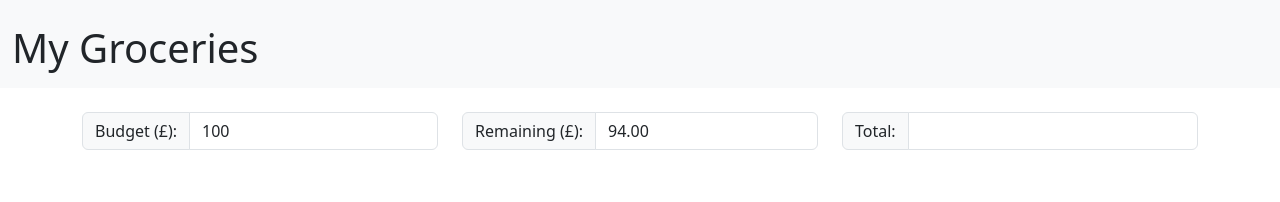
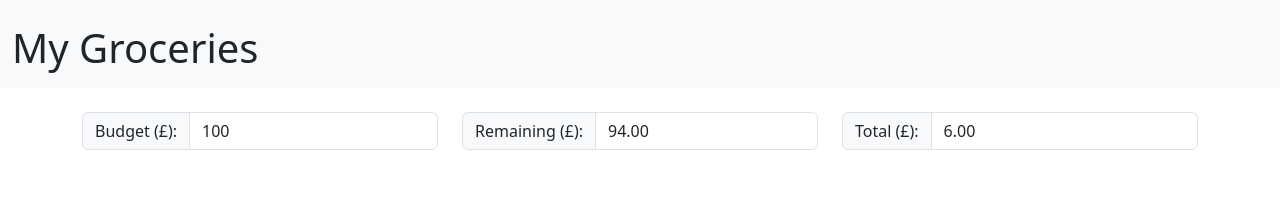
Before and after one commit to RSayer532/ShoppingList, a React (Create React App) app in the folder client/: page / in a window 1280 px wide. Shown: the top 202 px of the page. Built offline with nearby package versions, Linux system fonts and the light colour scheme.

Commit message:
Formatting

```diff
--- a/client/src/components/AddNewItem.js
+++ b/client/src/components/AddNewItem.js
@@ -22,7 +22,7 @@ const AddNewItem = () => {
     const remaining = useSelector(selectRemaining);
     const itemList = useSelector(selectExistingItems);
 
-    // clear inputs of each element
+    // Clear inputs of each element
     const clearInputs = () => {
         setItemPrice("");
         setTotal("");
@@ -30,6 +30,7 @@ const AddNewItem = () => {
         setItemQuantity(1);
     };
 
+    // do i need use effect??????
     useEffect(() => {
         // If no item or price is given, or the total is too large then disable submit button
         let condition = itemName === "" || itemPrice === "" || budgetError;
--- a/client/src/components/Budget.js
+++ b/client/src/components/Budget.js
@@ -1,6 +1,7 @@
 import React, { useState } from "react";
 import { setBudget, selectBudget, selectExistingTotal } from "../states/itemSlice";
 import { useSelector, useDispatch } from "react-redux";
+import {poundSign} from "./common";
 
 const Budget = () => {
     // Global states
@@ -37,7 +38,7 @@ const Budget = () => {
         <>
             <div className="input-group mb-3">
                 <span className="input-group-text input-btn" id="budget-input">
-                    Budget ({`\u00A3`}):
+                    Budget ({poundSign}):
                 </span>
                 <input
                     type="number"
--- a/client/src/components/Item.js
+++ b/client/src/components/Item.js
@@ -1,8 +1,8 @@
-import React, { useState, useEffect } from "react";
+import React, { useState } from "react";
 import RemoveItem from "./RemoveItem";
 import { useDispatch, useSelector } from "react-redux";
 import { modifyQuantity, selectRemaining } from "../states/itemSlice";
-import { displayPopup, toggleDisable } from "./common";
+import { displayPopup, toggleDisable, poundSign } from "./common";
 import { QuantityInput } from ".";
 
 const Item = ({ item }) => {
@@ -15,19 +15,16 @@ const Item = ({ item }) => {
     const [edit, setEdit] = useState(true);
     const [quantityError, setQuantityError] = useState(false);
 
-    useEffect(() => {
-        let tempTotal = parseInt(quantity) * parseFloat(item.price);
-        // Check that at least one item is valid...??????
-        let condition = remaining <= tempTotal || quantity === "";
-        toggleDisable(condition, setEdit);
-    }, [remaining, quantity, item]);
-
-    // Check whether the input quantity is valid, given the price and current remaining value
+    // Check whether the input quantity is valid, given the price and current remaining value and prevent user from submitting
     const handleQuantity = (value) => {
         let tempValue = value === "" ? 0 : parseInt(value);
-        if (tempValue * item.price > remaining) {
+        let tempTotal = parseInt(tempValue) * parseFloat(item.price);
+
+        if (tempTotal > remaining) {
             setQuantityError(true);
+            setEdit(false);
         } else {
+            toggleDisable((value===""), setEdit);
             setQuantityError(false);
         }
 
@@ -61,7 +58,7 @@ const Item = ({ item }) => {
 
                 {/* Simple popup for testing */}
                 <div className={displayPopup(quantityError)}>
-                    <p>{`${quantity} of ${item.name} is not within remaining ${remaining}`}</p>
+                    <p>{`${quantity} of ${item.name} is not within remaining ${poundSign}${remaining}`}</p>
                 </div>
             </td>
             {/* Item price */}
--- a/client/src/components/Remaining.js
+++ b/client/src/components/Remaining.js
@@ -1,6 +1,7 @@
 import React from "react";
 import { selectRemaining } from "../states/itemSlice";
 import { useSelector } from "react-redux";
+import {poundSign } from "./common";
 
 const Remaining = () => {
     // Global states
@@ -12,7 +13,7 @@ const Remaining = () => {
     return (
         <div className={`input-group mb-3`}>
             <span className="input-group-text" id="remaining">
-                Remaining ({`\u00A3`}):
+                Remaining ({poundSign}):
             </span>
             <span
                 type="number"
--- a/client/src/components/TotalSpent.js
+++ b/client/src/components/TotalSpent.js
@@ -1,20 +1,26 @@
 import React from "react";
+import {useSelector} from 'react-redux';
+import {selectExistingTotal} from '../states/itemSlice';
+import {poundSign} from "./common";
 
 /**
  * Component displaying the total amount spent on the current items in the list
  */
 const TotalSpent = () => {
+
+    const totalSpent = useSelector(selectExistingTotal);
+
     return (
         <div className={`input-group mb-3`}>
             <span className="input-group-text input-btn" id="total-spent">
-                Total:
+                Total ({poundSign}):
             </span>
             <span
                 type="number"
                 className="form-control disable"
                 aria-label="Total"
                 aria-describedby="total-spent"
-            ></span>
+            >{totalSpent.toFixed(2)}</span>
         </div>
     );
 };
--- a/client/src/components/common.js
+++ b/client/src/components/common.js
@@ -7,3 +7,5 @@ export const toggleDisable = (condition, setState) => {
         setState(true);
     }
 };
+
+export const poundSign = `\u00A3`;
--- a/client/src/utils/calculations.js
+++ b/client/src/states/common.js
@@ -3,6 +3,6 @@ export const calculateRemaining = (budget, itemList) => {
     return budget - total;
 };
 
-export const calculateMaxQuantity = (oldQuantity, remaining, price) => {
-    return Math.min(parseInt(oldQuantity + remaining / price), 10);
-};
+export const calculateTotalSpent = (itemList) => {
+    return itemList.reduce((total, item) => total + item.price * item.quantity, 0);
+}
--- a/client/src/states/itemSlice.js
+++ b/client/src/states/itemSlice.js
@@ -1,5 +1,5 @@
 import { createSlice, createSelector } from "@reduxjs/toolkit";
-import { calculateRemaining } from "../utils/calculations";
+import { calculateRemaining, calculateTotalSpent } from "./common";
 
 const initialState = {
     budget: 100,
@@ -75,6 +75,4 @@ export const selectSpendingLimit = (state) => state.groceries.spendingLimit;
 export const selectExistingItems = createSelector([selectAllItems], (items) =>
     items.map((item) => item.name)
 );
-export const selectExistingTotal = createSelector([selectAllItems], (items) =>
-    items.reduce((total, item) => total + item.price, 0)
-);
+export const selectExistingTotal = createSelector([selectAllItems], calculateTotalSpent);
```
